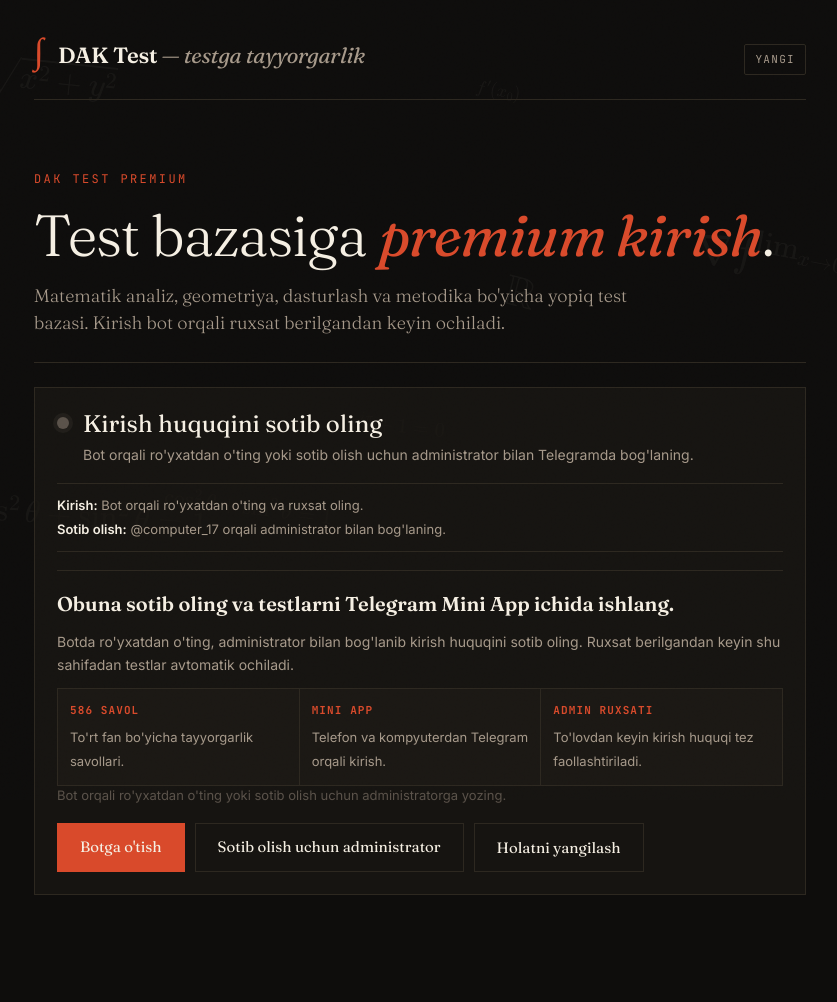
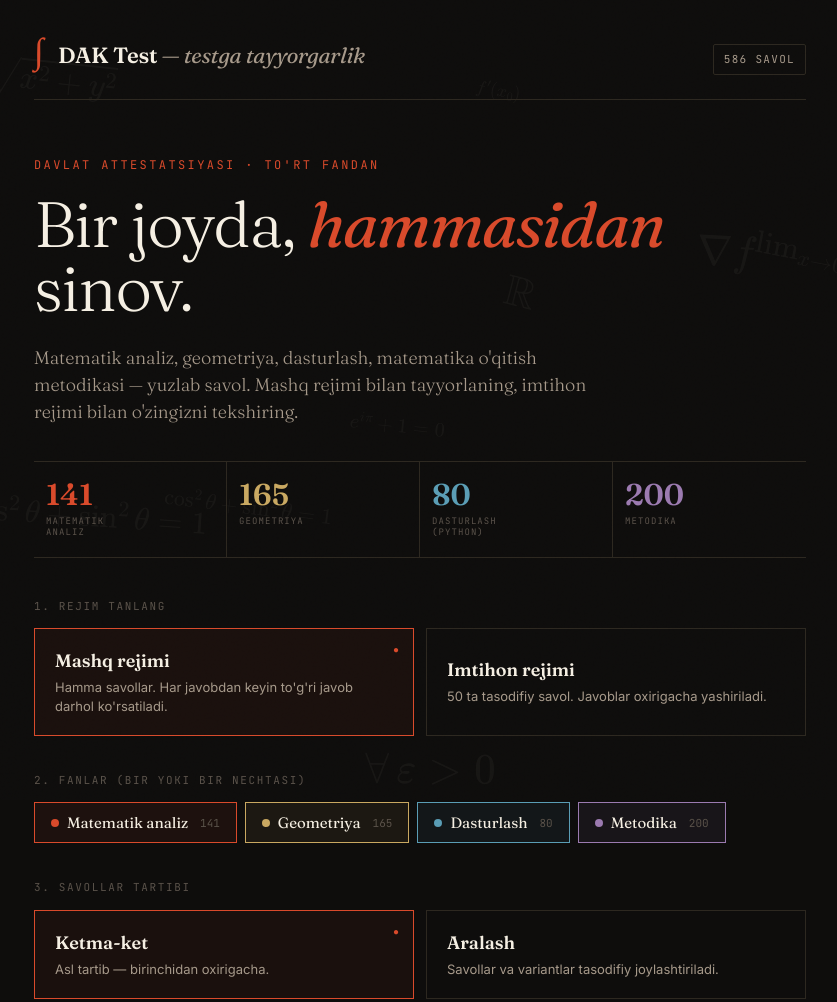
Before and after one commit to GeekCraft-Solution/quizbot, a website: page index.html in a window 1280 px wide. Shown: the top 1002 px of the page, without its empty margins (220-1057 px from the left). Drawn offline with nearby package versions, Linux system fonts and the light colour scheme.

Commit message:
Refactor access section visibility and simplify test access logic

```diff
--- a/index.html
+++ b/index.html
@@ -1681,7 +1681,7 @@ window.MathJax = {
   </header>
 
   <!-- TELEGRAM ACCESS -->
-  <section class="view active" id="view-access">
+  <section class="view" id="view-access">
     <div class="access-shell">
       <div class="access-hero">
         <div class="intro-kicker">DAK Test Premium</div>
@@ -1750,7 +1750,7 @@ window.MathJax = {
   </section>
 
   <!-- INTRO -->
-  <section class="view" id="view-intro">
+  <section class="view active" id="view-intro">
     <div class="intro">
       <div class="intro-kicker">Davlat attestatsiyasi · To'rt fandan</div>
       <h1>Bir joyda, <em>hammasidan</em> sinov.</h1>
@@ -2374,7 +2374,7 @@ function escapeHtml(value) {
 }
 
 function hasTestAccess() {
-  return accessState.canUseTests || accessState.isAdmin;
+  return true;
 }
 
 function fillProfileForm(user) {
@@ -3137,7 +3137,6 @@ function initMathBg() {
 
 initMathBg();
 initIntro();
-initAccessGate();
 </script>
 
 </body>
```
